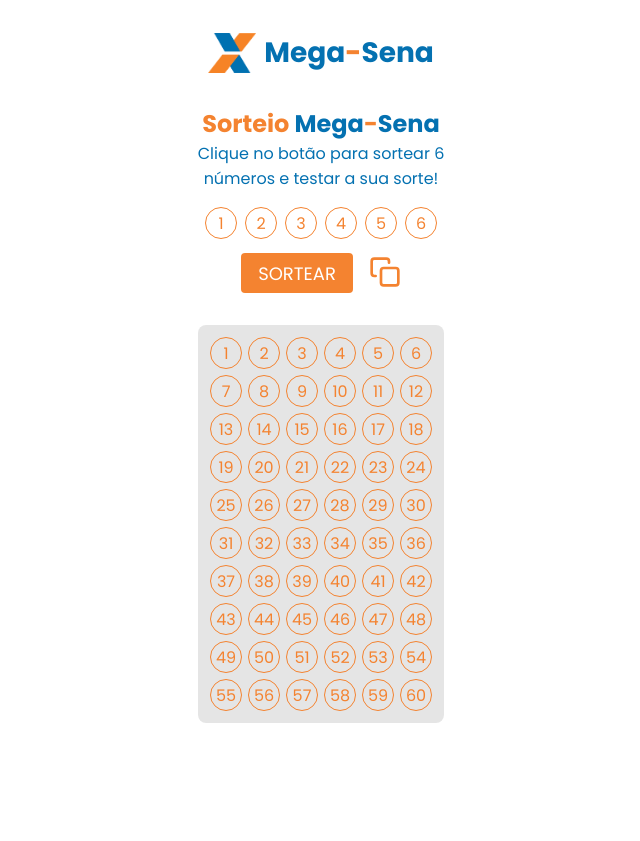
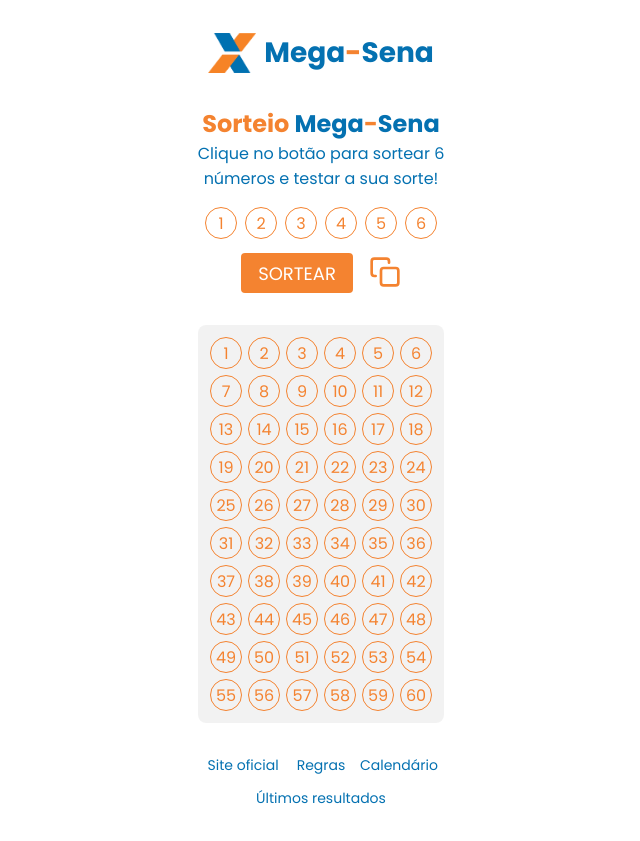
Before and after one commit to victorkauan/draw-numbers, a React app: page / in a window 1280 px wide. Shown: the whole page, without its empty margins (319-959 px from the left). Before the commit the page ends 800 px from the top, so only its background shows below. Built offline with nearby package versions, Linux system fonts and the light colour scheme.

Commit message:
feat: create OfficialLinks component

```diff
--- a/src/App.tsx
+++ b/src/App.tsx
@@ -1,6 +1,7 @@
 import { Logo } from './components/Logo';
 import { DrawNumbers } from './components/DrawNumbers';
 import { NumberList } from './components/NumberList';
+import { OfficialLinks } from './components/OfficialLinks';
 
 import './styles/global.scss';
 
@@ -10,6 +11,7 @@
       <Logo />
       <DrawNumbers />
       <NumberList />
+      <OfficialLinks />
     </section>
   );
 }
--- /dev/null
+++ b/src/components/OfficialLinks.tsx
@@ -0,0 +1,34 @@
+export function OfficialLinks() {
+  return (
+    <ul className='official-links'>
+      <a
+        href='https://loterias.caixa.gov.br/Paginas/Mega-Sena.aspx'
+        className='link official-site'
+        target='_blank'
+      >
+        Site oficial
+      </a>
+      <a
+        href='https://www.caixa.gov.br/loterias/regras-sorteio/Paginas/default.aspx#2924asp'
+        className='link rules'
+        target='_blank'
+      >
+        Regras
+      </a>
+      <a
+        href='https://loterias.caixa.gov.br/Paginas/Calendario-Sorteios.aspx'
+        className='link calendar'
+        target='_blank'
+      >
+        Calendário
+      </a>
+      <a
+        href='https://loterias.caixa.gov.br/Paginas/default.aspx'
+        className='link lastest-results'
+        target='_blank'
+      >
+        Últimos resultados
+      </a>
+    </ul>
+  );
+}
--- a/src/styles/global.scss
+++ b/src/styles/global.scss
@@ -41,7 +41,7 @@
       border: 1px solid $orange;
       border-radius: 50%;
 
-      transition: 0.1s transform;
+      transition: transform 0.1s;
 
       &:hover {
         cursor: pointer;
@@ -91,7 +91,7 @@
           background: $orange;
           color: $white;
 
-          transition: 0.1s transform;
+          transition: transform 0.1s;
 
           &:hover {
             cursor: pointer;
@@ -103,7 +103,7 @@
           border: none;
           background: transparent;
 
-          transition: 0.1s transform;
+          transition: transform 0.1s;
 
           &:hover {
             cursor: pointer;
@@ -119,7 +119,7 @@
     }
 
     .number-list {
-      background: rgba($black, 0.1);
+      background: rgba($black, 0.05);
       padding: 0.75rem;
       border-radius: 0.5rem;
 
@@ -127,5 +127,61 @@
       grid-template-columns: repeat(6, 1fr);
       gap: 0.375rem;
     }
+
+    .official-links {
+      display: grid;
+      grid-template-columns: 1fr 1fr 1fr;
+      grid-template-areas:
+        'site rules calendar'
+        'results results results';
+      gap: 0.75rem 0;
+
+      .link {
+        font-size: 0.875rem;
+        text-decoration: none;
+        color: $blue;
+
+        position: relative;
+        width: fit-content;
+        margin: 0 auto;
+
+        &:hover {
+          color: darken($blue, 10);
+        }
+
+        &::before {
+          content: '';
+          position: absolute;
+          bottom: 0;
+          right: 0;
+          width: 0;
+          height: 2px;
+          background: darken($blue, 10);
+          transition: width 0.6s cubic-bezier(0.25, 1, 0.5, 1);
+        }
+
+        &:hover::before {
+          left: 0;
+          right: auto;
+          width: 100%;
+        }
+
+        &.official-site {
+          grid-area: site;
+        }
+
+        &.rules {
+          grid-area: rules;
+        }
+
+        &.calendar {
+          grid-area: calendar;
+        }
+
+        &.lastest-results {
+          grid-area: results;
+        }
+      }
+    }
   }
 }
```
